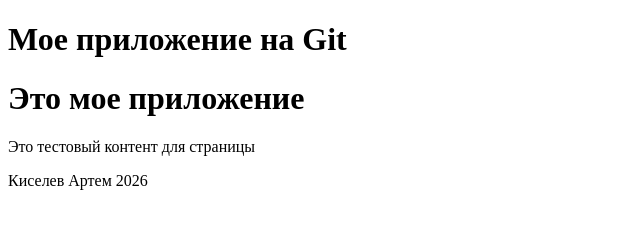
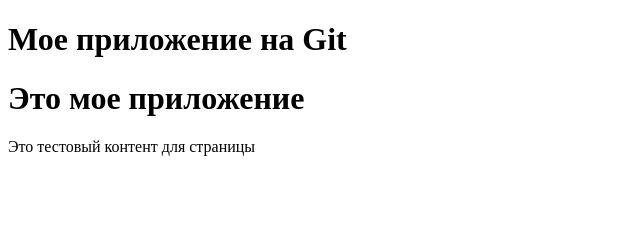
Before and after one commit to 32ISR/up09-git-lab-Kiselev_Artem, a plain HTML site: page index.html in a window 1280 px wide. Shown: the whole page, without its empty margins (0-640 px from the left). Drawn offline with Linux system fonts and the light colour scheme.

Commit message:
Удалил футер

```diff
--- a/index.html
+++ b/index.html
@@ -9,6 +9,6 @@
     <h1>Мое приложение на Git</h1>
     <h1>Это мое приложение</h1>
     <p>Это тестовый контент для страницы</p>
-    <footer>Киселев Артем 2026</footer>
+
 </body>
 </html>
```
